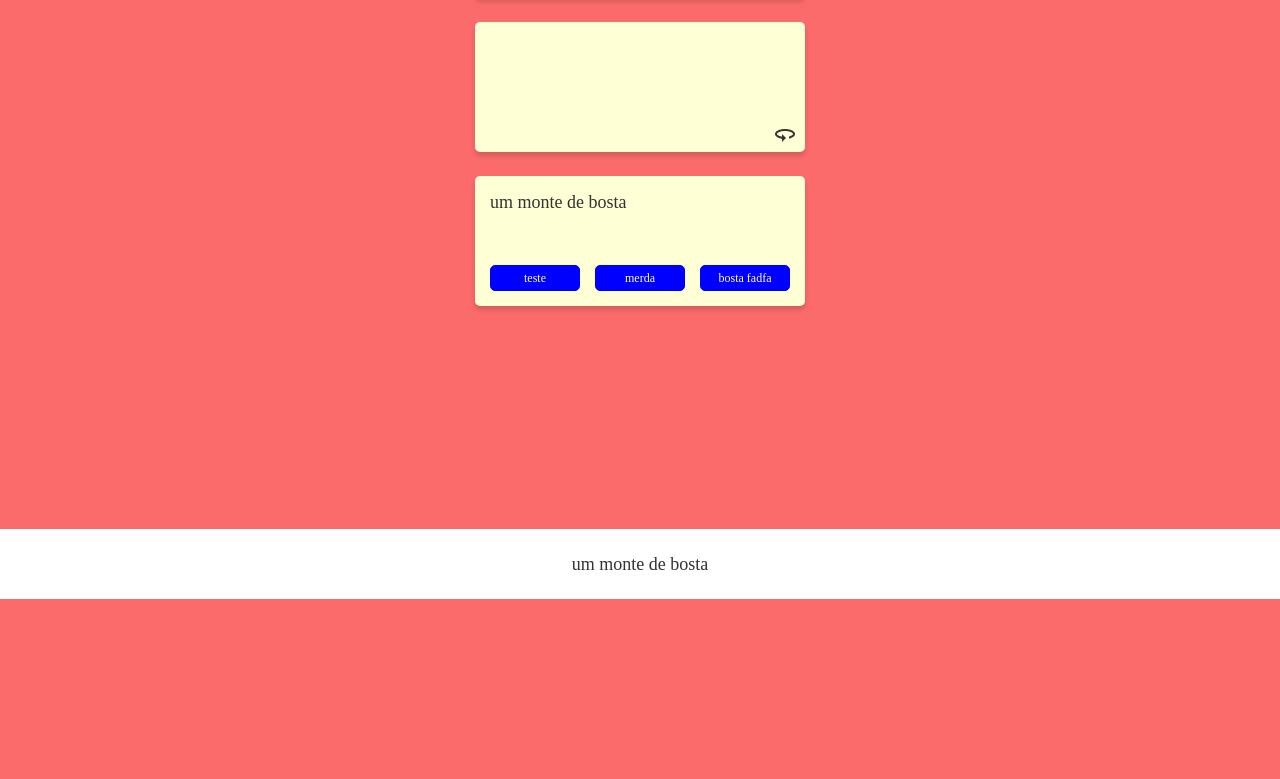
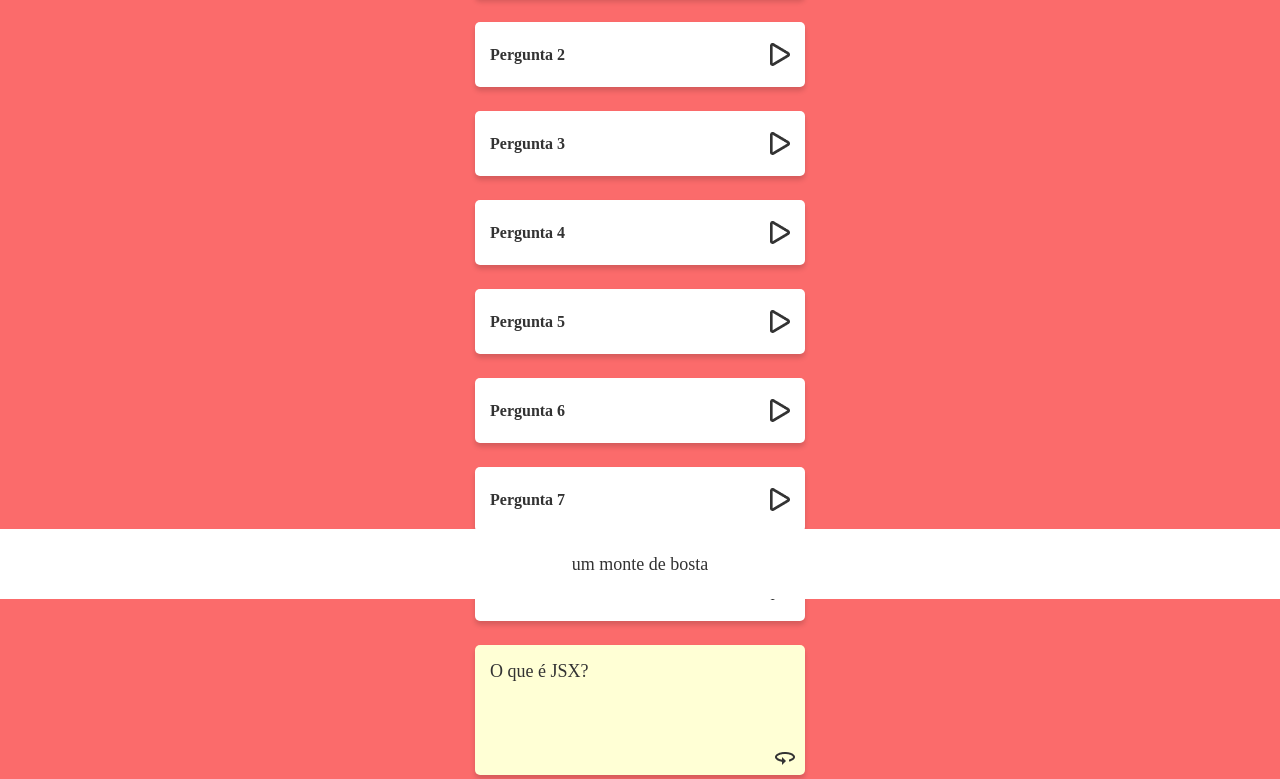
Before and after one commit to rsankutty/projeto9-zaprecall, a React (Create React App) app: page / in a window 1280 px wide. Shown: the part 201-980 px from the top of the page. Built offline with nearby package versions, Linux system fonts and the light colour scheme.

Commit message:
renderizacao cartoes por map

```diff
--- a/src/components/App.js
+++ b/src/components/App.js
@@ -1,4 +1,4 @@
-import GlobalStyle from "../assets/css/globalStyles";
+import GlobalStyle from "../assets/style/globalStyles";
 import Main from "./Main";
 
 export default function App() {
--- a/src/components/Main.js
+++ b/src/components/Main.js
@@ -1,24 +1,27 @@
 import logo from "../assets/img/logo.png";
-import seta_virar from "../assets/img/seta_virar.png";
-import seta_play from "../assets/img/seta_play.png";
 import styled from "styled-components";
 import cards from "./Cards";
 
+import QuestionCard from "./QuestionCard";
+import OpenCard from "./OpenCard";
+
 export default function Main() {
-    console.log(cards)
   return (
     <ScreenContainer>
+
       <LogoContainer>
         <img src={logo} alt="logo"></img>
         <h1>ZapRecall</h1>
       </LogoContainer>
-            <PerguntaFechada>
-                <p>teste</p>
-                <img src={seta_play} alt="seta-virar"></img>
-            </PerguntaFechada>
-            <PerguntaAberta>
-                <img src={seta_virar} alt="seta-virar"></img>
-            </PerguntaAberta>
+
+      {cards.map((item,index) => (
+        <QuestionCard key={index + 1} questionIndex={index + 1} />
+      ))}
+
+      {cards.map((item, index) => (
+        <OpenCard key={index + 1} question={item.question} />
+      ))}
+
       <PerguntaAberta>
         um monte de bosta
         <ContainerBotoes>
@@ -31,7 +34,6 @@ export default function Main() {
     </ScreenContainer>
   );
 }
-
 
 const ScreenContainer = styled.div`
   background-color: #fb6b6b;
@@ -63,37 +65,15 @@ const LogoContainer = styled.div`
   }
 `;
 
-const PerguntaFechada = styled.div`
-width: 300px;
-height: 35px;
-background-color: #FFFFFF;
-margin: 12px;
-padding: 15px;
-box-shadow: 0px 4px 5px rgba(0, 0, 0, 0.15);
-border-radius: 5px;
-display: flex;
-align-items: center;
-justify-content: space-between;
-  p {
-    font-family: 'Recursive';
-  font-style: normal;
-  font-weight: 700;
-  font-size: 16px;
-  line-height: 19px;
-  color: #333333;
-  }
-`;
-
-
 const PerguntaAberta = styled.div`
   width: 300px;
   margin: 12px;
   padding: 15px;
   min-height: 100px;
-  background: #FFFFD5;
+  background: #ffffd5;
   box-shadow: 0px 4px 5px rgba(0, 0, 0, 0.15);
   border-radius: 5px;
-  font-family: 'Recursive';
+  font-family: "Recursive";
   font-style: normal;
   font-weight: 400;
   font-size: 18px;
@@ -110,24 +90,22 @@ width: 300px;
   }
 `;
 
-
 const FooterConcluidos = styled.div`
   width: 100%;
   min-height: 50px;
-  background-color: #FFFFFF;
+  background-color: #ffffff;
   position: fixed;
   bottom: 0;
   display: flex;
   flex-direction: column;
   align-items: center;
   justify-content: center;
-  font-family: 'Recursive';
+  font-family: "Recursive";
   font-weight: 400;
   font-size: 18px;
   color: #333333;
   padding: 10px;
 `;
-
 
 const ContainerBotoes = styled.div`
   width: 100%;
@@ -136,7 +114,7 @@ width: 100%;
   justify-content: space-between;
   button {
     width: 90px;
-  font-family: 'Recursive';
+    font-family: "Recursive";
     font-style: normal;
     font-weight: 400;
     font-size: 12px;
@@ -145,10 +123,10 @@ button {
     align-items: center;
     justify-content: center;
     text-align: center;
-  color: #FFFFFF;
+    color: #ffffff;
     background: blue;
     border-radius: 5px;
     border: 1px solid blue;
-  padding:5px;
+    padding: 5px;
   }
 `;
--- /dev/null
+++ b/src/components/OpenCard.js
@@ -0,0 +1,36 @@
+import styled from "styled-components";
+import seta_virar from "../assets/img/seta_virar.png";
+
+export default function OpenCard({ question }) {
+  return (
+    <PerguntaAberta>
+      {question}
+      <img src={seta_virar} alt="seta-virar"></img>
+    </PerguntaAberta>
+  );
+}
+
+const PerguntaAberta = styled.div`
+  width: 300px;
+  margin: 12px;
+  padding: 15px;
+  min-height: 100px;
+  background: #ffffd5;
+  box-shadow: 0px 4px 5px rgba(0, 0, 0, 0.15);
+  border-radius: 5px;
+  font-family: "Recursive";
+  font-style: normal;
+  font-weight: 400;
+  font-size: 18px;
+  line-height: 22px;
+  color: #333333;
+  position: relative;
+  display: flex;
+  flex-direction: column;
+  justify-content: space-between;
+  img {
+    position: absolute;
+    bottom: 10px;
+    right: 10px;
+  }
+`;
--- /dev/null
+++ b/src/components/QuestionCard.js
@@ -0,0 +1,32 @@
+import styled from "styled-components";
+import seta_play from "../assets/img/seta_play.png";
+
+export default function QuestionCard({questionIndex}) {
+  return (
+    <PerguntaFechada>
+      <p>Pergunta {questionIndex}</p>
+      <img src={seta_play} alt="seta-virar"></img>
+    </PerguntaFechada>
+  );
+}
+
+const PerguntaFechada = styled.div`
+width: 300px;
+height: 35px;
+background-color: #FFFFFF;
+margin: 12px;
+padding: 15px;
+box-shadow: 0px 4px 5px rgba(0, 0, 0, 0.15);
+border-radius: 5px;
+display: flex;
+align-items: center;
+justify-content: space-between;
+  p {
+    font-family: 'Recursive';
+  font-style: normal;
+  font-weight: 700;
+  font-size: 16px;
+  line-height: 19px;
+  color: #333333;
+  }
+`;
```
Also changed, not shown: src/assets/style/globalStyles.js (renamed from src/assets/css/globalStyles.js). Lines whose indentation alone changed are shown as unchanged.
